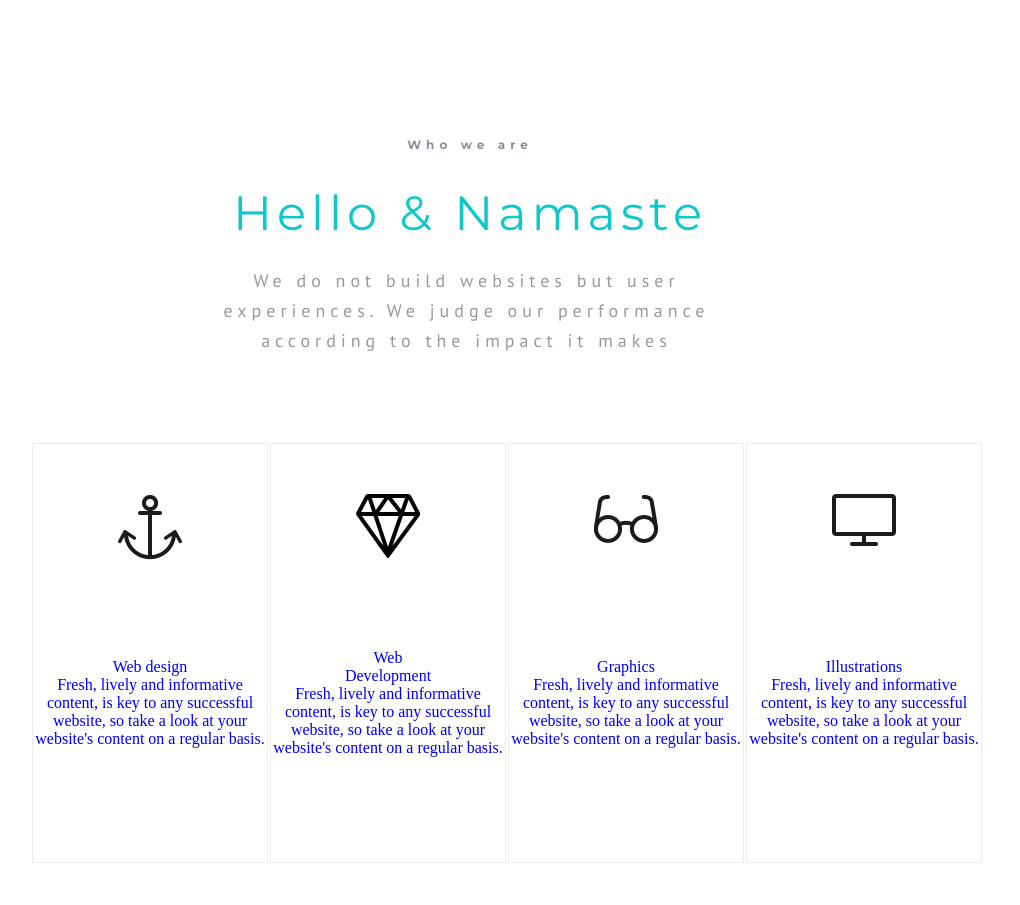
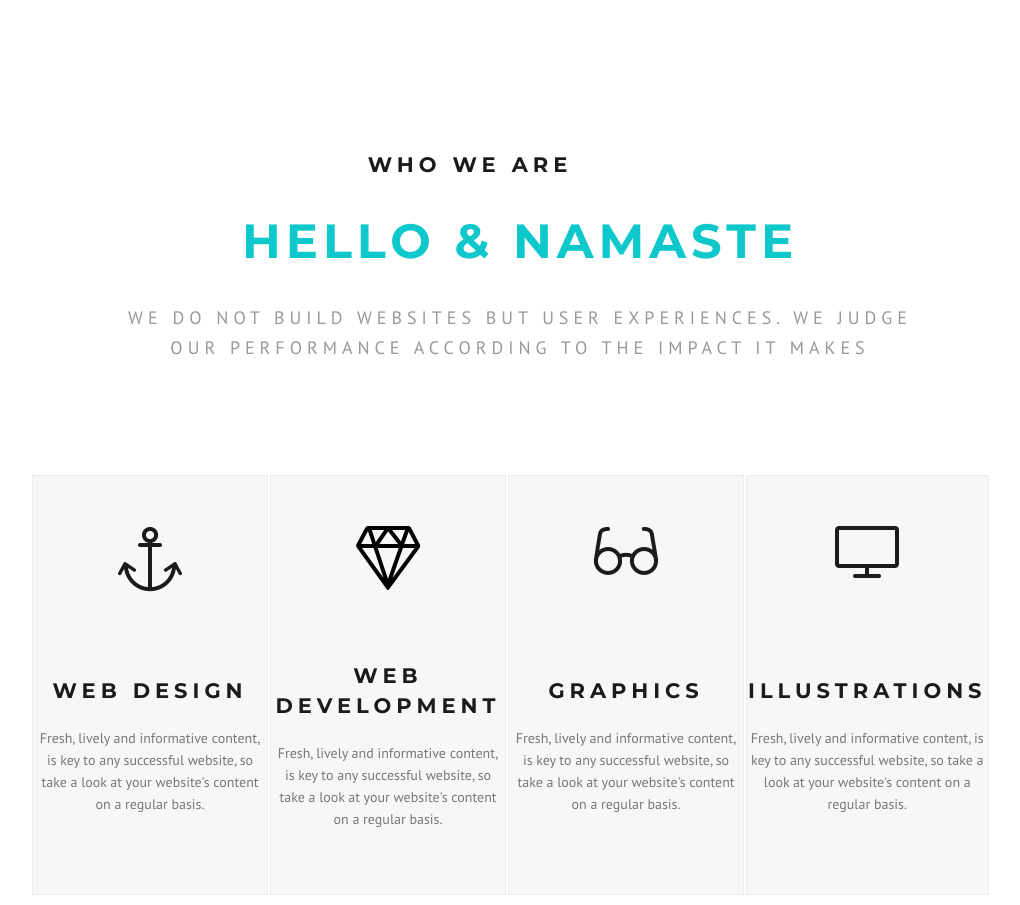
Before and after one commit to sposibb/homework7part1, a plain HTML site: page index.html in a window 1280 px wide. Shown: the top 905 px of the page, without its empty margins (228-1248 px from the left). Before the commit the page ends 873 px from the top, so only its background shows below. Drawn offline with Linux system fonts and the light colour scheme.

Commit message:
all files fix and ready to main

```diff
--- a/css/style.css
+++ b/css/style.css
@@ -12,7 +12,7 @@
     margin-left: 50px;
     width: 100%;
     text-align: center;
-    margin-top: 130px;
+    margin-top: 150px;
   }
 p{
     font-size: 12px;
@@ -24,26 +24,26 @@ p{
     text-align: center;
 }
 h1{
-    margin-top: 38px;
+    padding-left: 100px;
+    font-family: Montserrat;
+    font-style: normal;
+    font-weight: 600;
     font-size: 48px;
+    line-height: 59px;
     letter-spacing: 5px;
-    line-height: 30px;
-    color: #0ec8cb;
-    font-weight: 400;
-    font-family: "Montserrat";
-    text-align: center;
+    text-transform: uppercase;
+    color: #0EC8CB;
 }
 .p1{
-    margin-top: 38px;
-    margin-left: 380px;
-    width: 513px;
-    height: 65px;
+    padding-left: 100px;
+    font-family: "PT Sans";
+    font-style: normal;
+    font-weight: normal;
     font-size: 18px;
     line-height: 30px;
+    text-align: center;
+    text-transform: uppercase;
     color: #999999;
-    font-weight: 400;
-    font-family: "PT Sans";
-    text-align: center;
 }
 table{
     margin-top: 110px;
@@ -61,31 +61,47 @@ a{
     text-decoration: none;
 }
 .a1{
-    background: url(../img/anchorblack.png) center 50px no-repeat;
+    background: url(../img/anchorblack.png) center 50px no-repeat #F7F7F7;
+
 }
 .a2{
-    background: url(../img/diamond_black.png) center 50px no-repeat;
+    background: url(../img/diamond_black.png) center 50px no-repeat #F7F7F7;
 }
 .a3{
-    background: url(../img/eyeglassesblack.png) center 50px no-repeat;
+    background: url(../img/eyeglassesblack.png) center 50px no-repeat #F7F7F7;
 }
 .a4{
-    background: url(../img/monitorblack.png) center 50px no-repeat;
+    background: url(../img/monitorblack.png) center 50px no-repeat #F7F7F7;
+
 }
 .a1:hover{
-    background-color: #0ec8cb;
-    background-image: url(../img/anchor_white.png);
-
+    background: url(../img/anchor_white.png)center 50px no-repeat #0ec8cb;
 }
 .a2:hover{
-    background-color: #0ec8cb;
-    background-image: url(../img/diamondwhite.png);
+    background: url(../img/diamondwhite.png)center 50px no-repeat #0ec8cb;
 }
 .a3:hover{
-    background-color: #0ec8cb;
-    background-image: url(../img/eyeglasses_white.png);
+    background: url(../img/eyeglasses_white.png)center 50px no-repeat #0ec8cb;
 }
 .a4:hover{
-    background-color: #0ec8cb;
-    background-image: url(../img/monitor_white.png);
+    background: url(../img/monitor_white.png)center 50px no-repeat #0ec8cb;
 }
+a{
+    font-family: PT Sans;
+    font-style: normal;
+    font-weight: normal;
+    font-size: 14px;
+    line-height: 22px;
+    text-align: center;
+    color: #777777;
+}
+p{
+    font-family: Montserrat;
+    font-style: normal;
+    font-weight: 600;
+    font-size: 21px;
+    line-height: 30px;
+    text-align: center;
+    text-transform: uppercase;
+    color: #1B1B1B;
+}
--- a/index.html
+++ b/index.html
@@ -15,21 +15,29 @@
     <header>
         <p>Who we are</p>
         <h1>Hello & Namaste</h1>
-        <p class="p1">We do not build websites but user experiences. We judge our performance according to the
+        <p class="p1">We do not build websites but user experiences. We judge <br> our performance according to the
             impact it makes
         </p>
     </header>
     <main>
         <table>
             <tr>
-                <td class="a1"><a href="#">Web design <br>Fresh, lively and informative content, is key to any
-                        successful website, so take a look at your website's content on a regular basis.</a></td>
-                <td class="a2"><a href="#">Web <br> Development <br>Fresh, lively and informative content, is key to
-                        any successful website, so take a look at your website's content on a regular basis.</a></td>
-                <td class="a3"><a href="#">Graphics <br>Fresh, lively and informative content, is key to any
-                        successful website, so take a look at your website's content on a regular basis.</a></td>
-                <td class="a4"><a href="#">Illustrations <br>Fresh, lively and informative content, is key to any
-                        successful website, so take a look at your website's content on a regular basis.</a></td>
+                <td class="a1"><a href="#">
+                        <p> Web design</p>Fresh, lively and informative content, is key to any
+                        successful website, so take a look at your website's content on a regular basis.
+                    </a></td>
+                <td class="a2"><a href="#">
+                        <p>Web <br> Development</p> Fresh, lively and informative content, is key to
+                        any successful website, so take a look at your website's content on a regular basis.
+                    </a></td>
+                <td class="a3"><a href="#">
+                        <p>Graphics</p>Fresh, lively and informative content, is key to any
+                        successful website, so take a look at your website's content on a regular basis.
+                    </a></td>
+                <td class="a4"><a href="#">
+                        <p>Illustrations</p>Fresh, lively and informative content, is key to any
+                        successful website, so take a look at your website's content on a regular basis.
+                    </a></td>
             </tr>
         </table>
     </main>
```
